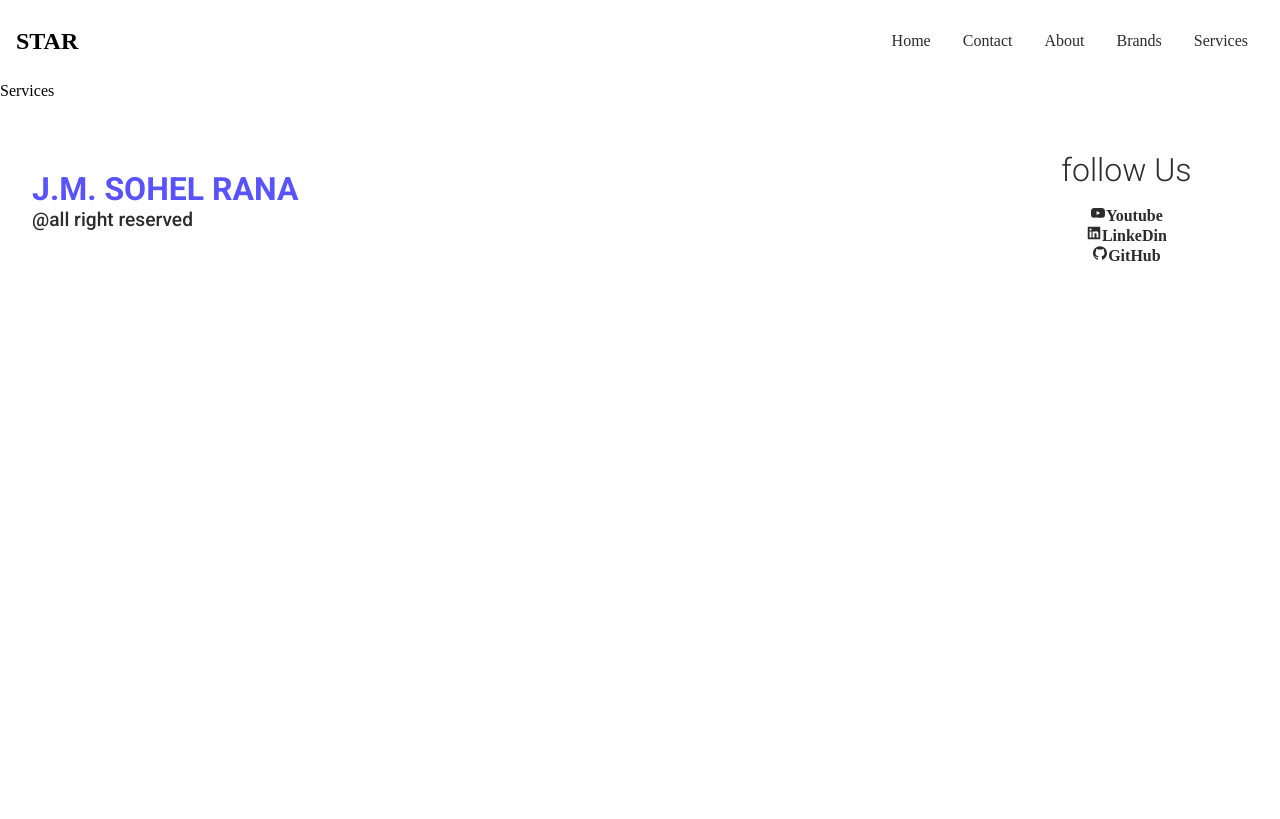
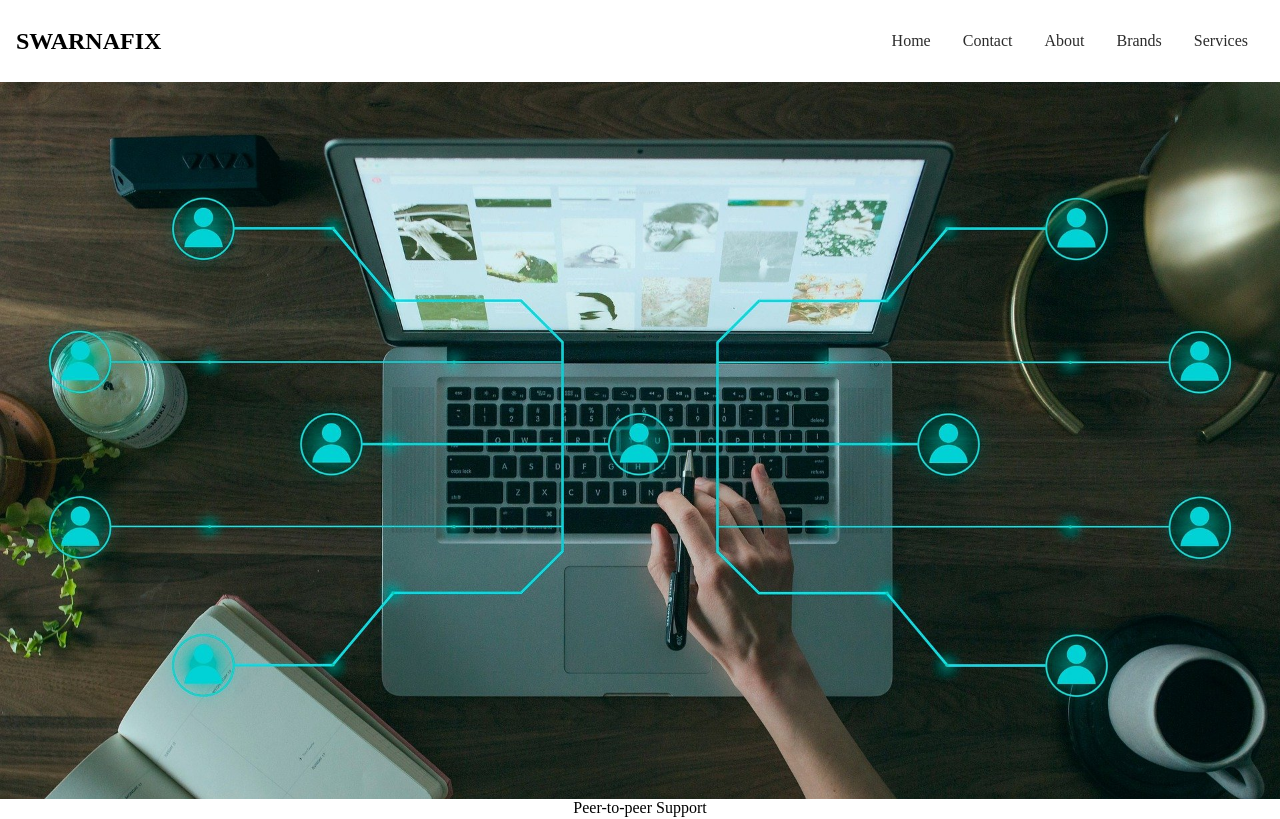
Before and after one commit to JMSohelRana/simple-react-ui-project, a React (Create React App) app: page /services in a window 1280 px wide. Shown: the top 819 px of the page. Built offline with nearby package versions, Linux system fonts and the light colour scheme.

Commit message:
services added.. carousel added

```diff
--- a/src/App.js
+++ b/src/App.js
@@ -10,7 +10,6 @@ import "./styles/header.scss";
 import "./styles/home.scss";
 import "./styles/footer.scss";
 import "./styles/contact.scss";
-import "./styles/services.scss";
 
 function App() {
   return (
--- a/src/components/Header.jsx
+++ b/src/components/Header.jsx
@@ -5,7 +5,7 @@ import { HashLink } from "react-router-hash-link";
 const Header = () => {
   return (
     <nav>
-      <h1>Star</h1>
+      <h1>SwarnaFix</h1>
       <main>
         <HashLink to={"/#home"}>Home</HashLink>
         <HashLink to={"/contact"}>Contact</HashLink>
--- a/src/components/Home.jsx
+++ b/src/components/Home.jsx
@@ -12,7 +12,7 @@ const Home = () => {
     <>
       <div className="home" id="home">
         <main>
-          <h1>StarNet</h1>
+          <h1>SwarnaFix</h1>
           <p>Solution of all your problems</p>
         </main>
       </div>
--- a/src/components/Services.jsx
+++ b/src/components/Services.jsx
@@ -1,7 +1,31 @@
 import React from "react";
+import { Carousel } from "react-responsive-carousel";
+import "react-responsive-carousel/lib/styles/carousel.min.css";
+import img1 from "../assets/3.jpg";
+import img2 from "../assets/4.jpg";
 
 const Services = () => {
-  return <div>Services</div>;
+  return (
+    <div className="services">
+      <Carousel
+        autoPlay
+        infiniteLoop
+        showStatus={false}
+        showArrows={false}
+        showIndicators={false}
+        showThumbs={false}
+      >
+        <div>
+          <img src={img1} alt="item1" />
+          <p>Full Stack</p>
+        </div>
+        <div>
+          <img src={img2} alt="item1" />
+          <p>Peer-to-peer Support</p>
+        </div>
+      </Carousel>
+    </div>
+  );
 };
 
 export default Services;
--- a/src/styles/services.scss
+++ /dev/null
@@ -1 +0,0 @@
-@import  "colors";
```
